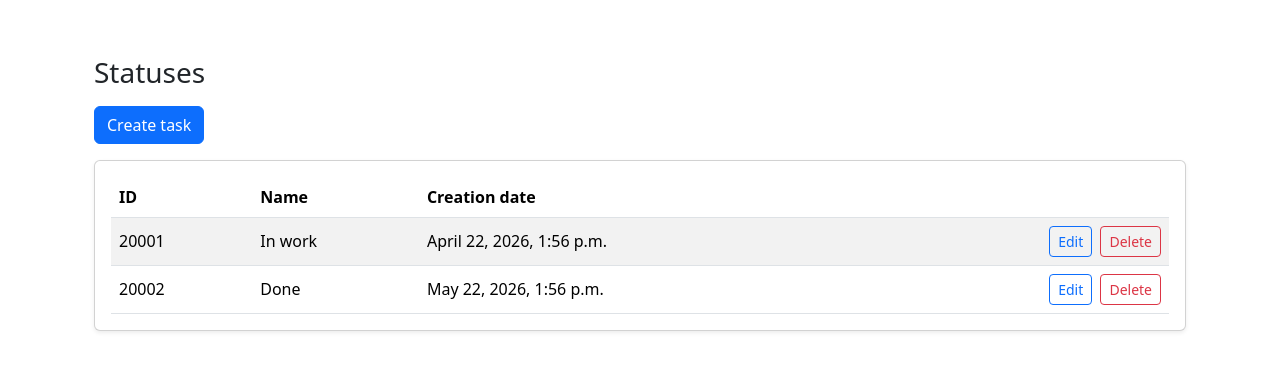
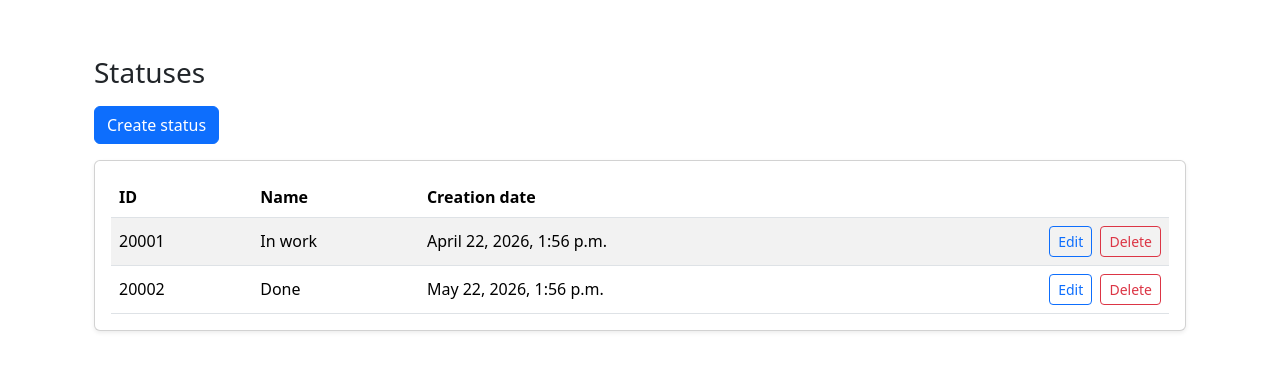
Before and after one commit to greenkerokero/python-project-52, a Django app: page /en/statuses/ in a window 1280 px wide. Shown: the part 58-429 px from the top of the page. Run offline with Django 5.2, Linux system fonts and the light colour scheme; a user stored in the database is signed in; data comes from the database, SQL or seed files in the repository; some libraries are stand-ins or nearby versions.

Commit message:
Fix misprint

```diff
--- a/task_manager/statuses/templates/statuses/index.html
+++ b/task_manager/statuses/templates/statuses/index.html
@@ -6,7 +6,7 @@
 {% block create_button %}
 {% if request.user.is_authenticated %}
 <div class="card-header pb-3">
-  <a class="btn btn-primary" href="{% url 'statuses:create' %}">{% translate "Create task" %}</a>
+  <a class="btn btn-primary" href="{% url 'statuses:create' %}">{% translate "Create status" %}</a>
 </div>
 {% endif %}
 {% endblock %}
```
